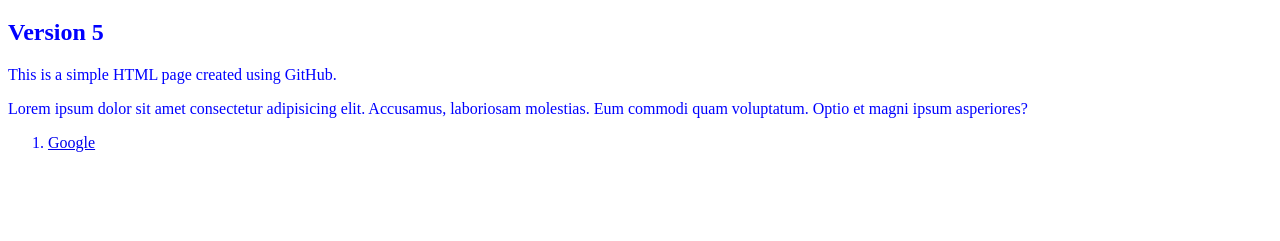
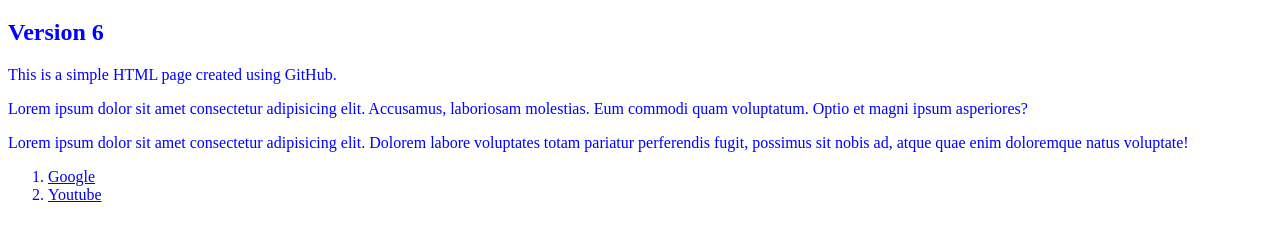
Before and after one commit to ThomasSDC/tuto-github, a plain HTML site: page index.html in a window 1280 px wide. Shown: the part 61-302 px from the top of the page. Drawn offline with Linux system fonts and the light colour scheme.

Commit message:
Version 6

```diff
--- a/index.html
+++ b/index.html
@@ -9,7 +9,7 @@
   </head>
   <body>
     <h1>Tuto Github</h1>
-    <h2>Version 5</h2>
+    <h2>Version 6</h2>
     <p>This is a simple HTML page created using GitHub.</p>
 
     <p>
@@ -17,10 +17,16 @@
       laboriosam molestias. Eum commodi quam voluptatum. Optio et magni ipsum
       asperiores?
     </p>
+    <p>
+      Lorem ipsum dolor sit amet consectetur adipisicing elit. Dolorem labore
+      voluptates totam pariatur perferendis fugit, possimus sit nobis ad, atque
+      quae enim doloremque natus voluptate!
+    </p>
     <ol>
       <li>
         <a href="https://www.google.com/">Google</a>
       </li>
+      <li><a href="https://www.youtube.com">Youtube</a></li>
     </ol>
   </body>
 </html>
```
